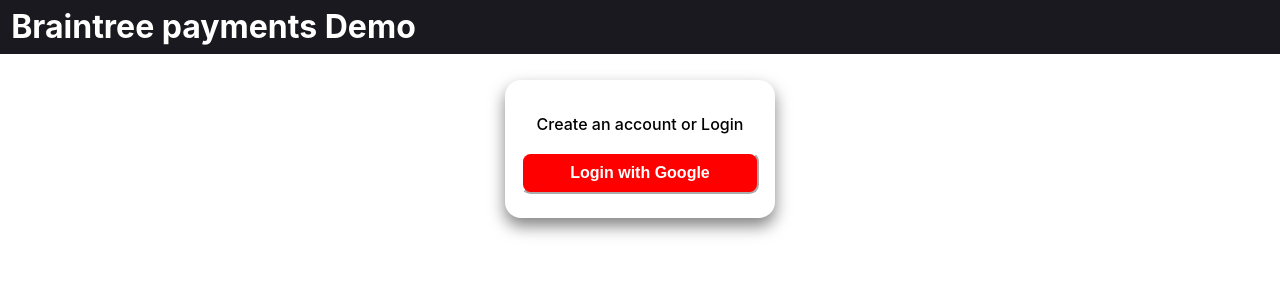
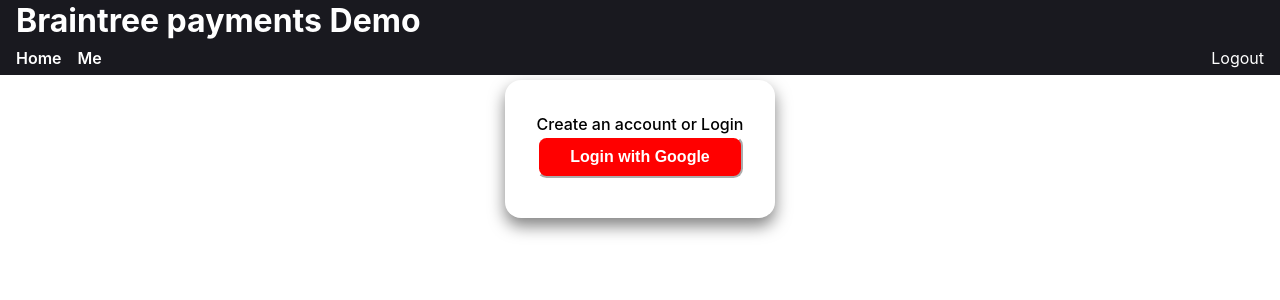
Before and after one commit to hcs847/payments-braintree, a React (Create React App) app in the folder client/: page / in a window 1280 px wide. Shown: the top 300 px of the page. Built offline with nearby package versions, Linux system fonts and the light colour scheme.

Commit message:
additional styling

```diff
--- a/client/src/components/Header/index.js
+++ b/client/src/components/Header/index.js
@@ -3,8 +3,20 @@
 const Header = () => {
 
     return (
-        <div className="header dark">
-            <h1 style={{ color: 'white', padding: '0.7rem' }}>Braintree payments Demo</h1>
+        <div className='header dark'>
+
+            <h1 className='logo'>Braintree payments Demo</h1>
+
+
+            <nav className='nav flex flex-between'>
+                <ul className='nav-list flex'>
+                    <li className='nav-link'>Home</li>
+                    <li className='nav-link'>Me</li>
+                </ul>
+                <ul className='nav-list'>
+                    <li>Logout</li>
+                </ul>
+            </nav>
         </div>
     )
 }
--- a/client/src/index.css
+++ b/client/src/index.css
@@ -36,6 +36,10 @@
 
 .navy-font {
   color:var(--navy);
+}
+
+.red {
+  background-color: red !important;
 }
 
 code {
@@ -86,6 +90,7 @@
 }
 
 .header {
+  color: white;
   position: fixed;
   top:0;
   width:100%;
@@ -177,9 +182,16 @@
   text-transform: uppercase;
   letter-spacing: 1px;
 }
+
+.logo {
+  color: white;
+  margin-left: 0.5rem;
+  line-height: 1.3;
+}
+
 .nav {
   margin: 0.3rem 1rem;
-
+  color: white;
 }
 
 .nav-list, .comments-list {
@@ -229,6 +241,12 @@
   gap:0.1rem !important;
   box-shadow: 0 0.5em 1em rgb(44 71 65 / 10%);
 }
+
+.card-body {
+  margin: 1rem;
+  font-weight: 500;
+}
+
 .flex {
   display:flex;
   gap:0.2rem;
--- a/client/src/pages/Landing.js
+++ b/client/src/pages/Landing.js
@@ -6,8 +6,10 @@
         <div className='flex flex-center'>
 
             <div className="card">
-                <p style={{ margin: '1rem', fontWeight: '500' }}>Create an account or Login</p>
-                <button style={{ backgroundColor: 'red' }} className='btn'><a href='/auth/google'>Login with Google</a></button>
+                <div className="card-body">
+                    <p>Create an account or Login</p>
+                    <button className='btn red'><a href='/auth/google'>Login with Google</a></button>
+                </div>
             </div>
 
 
```
Lines whose indentation alone changed are shown as unchanged.
